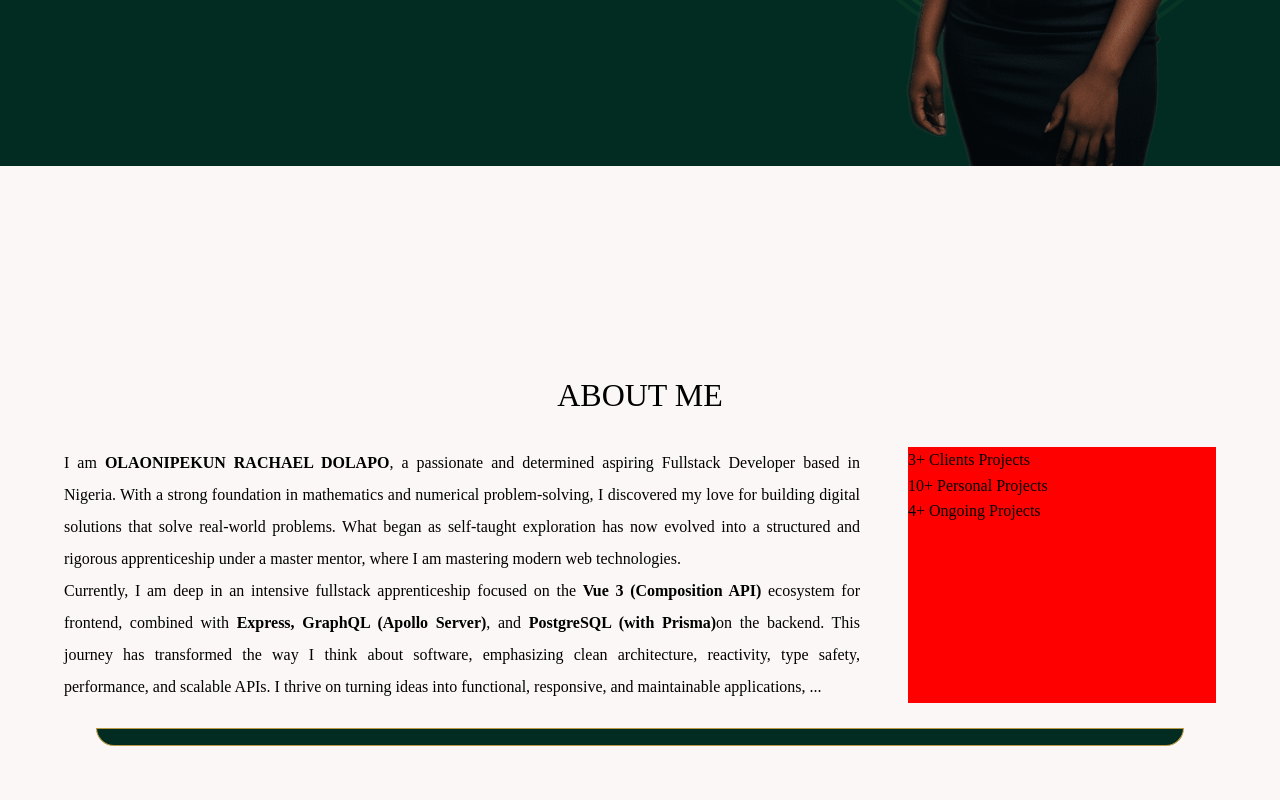
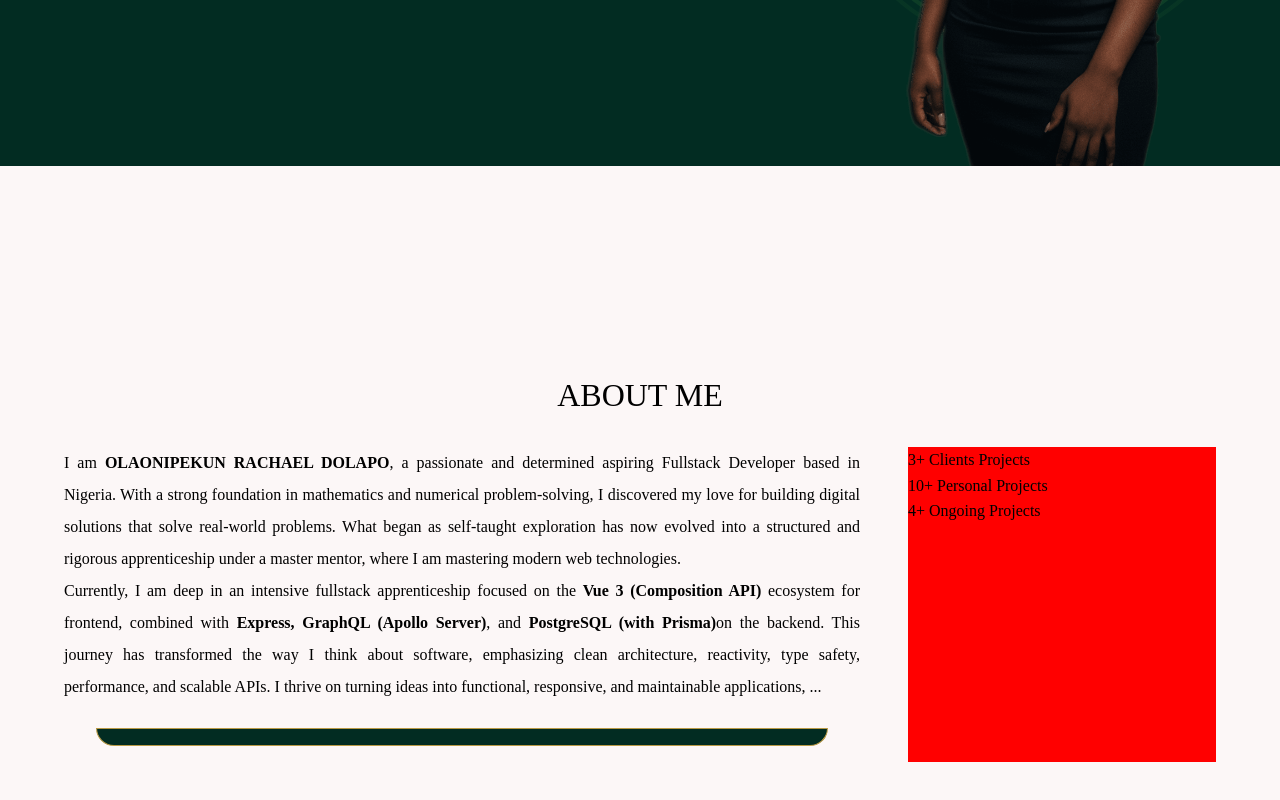
Before and after one commit to Lovethrech/my-main-portfolio, a Vue app: page / in a window 1280 px wide. Shown: the part 565-1365 px from the top of the page. Built offline with nearby package versions, Linux system fonts and the light colour scheme.

Commit message:
working on the home-about components.

```diff
--- a/src/components/home/about/HomeAboutCtn.vue
+++ b/src/components/home/about/HomeAboutCtn.vue
@@ -2,7 +2,6 @@
 import HomeAboutTitle from './HomeAboutTitle.vue';
 import HomeAboutDesc from './HomeAboutDesc.vue';
 import HomeAboutDescStats from "./HomeAboutDescStats.vue";
-import ColoredBtn from '../ColoredBtn.vue';
 </script>
 
 <template>
@@ -14,7 +13,6 @@ import ColoredBtn from '../ColoredBtn.vue';
                 <HomeAboutDesc/>
                 <HomeAboutDescStats/>
             </div>
-            <ColoredBtn/>
         </div>
     </section>
 </template>
--- a/src/components/home/about/HomeAboutDesc.vue
+++ b/src/components/home/about/HomeAboutDesc.vue
@@ -1,3 +1,7 @@
+<script setup>
+import ColoredBtn from '../ColoredBtn.vue';
+</script>
+
 <template>
     <div class="home-about-desc-ctn">
         <p class="home-about-desc">
@@ -11,6 +15,7 @@
             This journey has transformed the way I think about software, emphasizing clean architecture, reactivity, type safety,
             performance, and scalable APIs. I thrive on turning ideas into functional, responsive, and maintainable applications, ...
         </p>
+        <ColoredBtn/>
     </div>
 </template>
 
```
